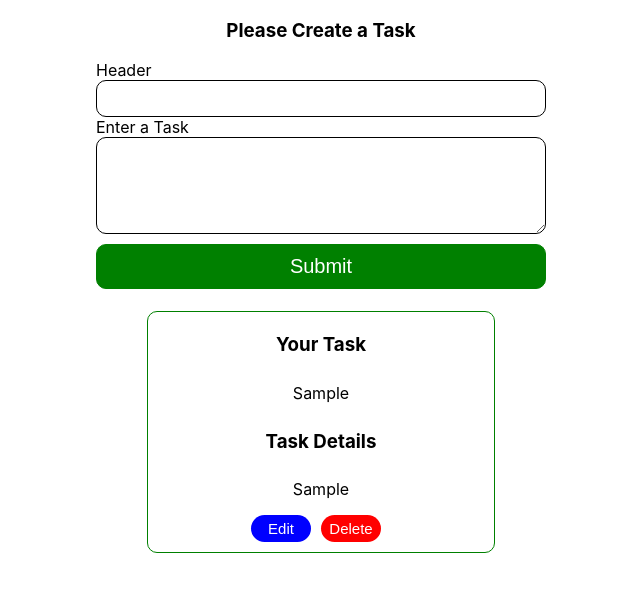
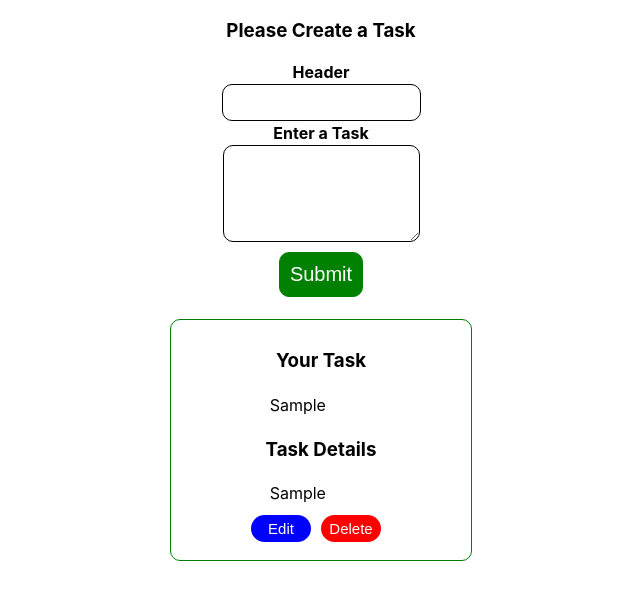
Before and after one commit to janvaljean/Form-Context-Js-Server-Project, a React (Vite) app in the folder form-context-server-project/: page / in a window 1280 px wide. Both pictures are taken after typing "Sample", "Sample" into the empty fields and a click on the button "Submit". Shown: the top 600 px of the page, without its empty margins (319-959 px from the left). Built offline with nearby package versions, Linux system fonts and the light colour scheme.

Commit message:
edit and update cards done

```diff
--- a/form-context-server-project/src/App.css
+++ b/form-context-server-project/src/App.css
@@ -2,22 +2,34 @@
   display: flex;
   flex-direction: column;
   align-items: center;
+  text-align: center;
 }
 .taskCreaterForm {
   display: flex;
   flex-direction: column;
+  justify-content: center;
+  align-items: center;
+
 }
 
 .taskCreateContainer {
   width: 450px;
 }
-.header {
-  text-align: center;
+.taskUpdateContainer {
+  width: 100%;
+  display: flex;
+  flex-direction: column;
+  justify-content: center;
+  align-items: center;
+
+
 }
+
 .taskInput {
   padding: 10px;
-  border: 1px solid black;
-  border-radius: 10px;
+    border: 1px solid black;
+    border-radius: 10px;
+
 }
 .taskButton {
   padding: 10px;
@@ -34,11 +46,11 @@
   border-radius: 10px;
   display: flex;
   flex-direction: column;
-  width: 30%;
   justify-content: center;
   align-items: center;
   margin: 12px;
   height: 30vh;
+  width: 300px;
 }
 
 .taskList {
@@ -74,7 +86,20 @@
   margin: 4px;
   padding: 4px;
   border-radius: 8px;
-  width: 80%;
+  width: 60%;
   text-align: center;
   overflow: auto;
+
 }
+.taskLabel{
+  font-weight: bold;
+  margin: 2px;
+}
+.updateButton{
+  padding: 4px;
+  width: 60%;
+  background-color: orange;
+  border-radius: 8px;
+  text-align: center;
+  margin-top: 4px;
+}
--- a/form-context-server-project/src/App.jsx
+++ b/form-context-server-project/src/App.jsx
@@ -4,31 +4,49 @@ import TaskCreate from "./components/TaskCreate";
 import TaskList from "./components/TaskList";
 
 function App() {
+
   const [tasks, setTasks] = useState([]);
+
   const createTask = (header, task) => {
-    const createdTasks = [
+    setTasks([
       ...tasks,
       {
         id: new Date().getMilliseconds(),
         header,
         task,
       },
-    ];
-    setTasks(createdTasks);
+    ]);
   };
+
   const deleteTaskById = (id) => {
     //! id lifting up
-    //console.log(id);
+
     const filteredTasks = tasks.filter((task) => task.id !== id);
-    //console.log(filteredTasks)
+
     setTasks(filteredTasks);
+  };
+
+  const editTaskById = (id, header, taskDesc) => {
+    //! id lifting up
+    const updatedTasks = tasks.map((task) => {
+      if (task.id === id) {
+        return { id, header: header, task: taskDesc };
+      }
+      return task;
+    });
+
+    setTasks(updatedTasks);
   };
 
   return (
     <div className="App">
-      <TaskCreate onCreate={createTask} />
+      <TaskCreate createTask={createTask} />
       {/* //!prop lifting up */}
-      <TaskList tasks={tasks} onDelete={deleteTaskById} />
+      <TaskList
+        tasks={tasks}
+        deleteTaskById={deleteTaskById}
+        editTaskById={editTaskById}
+      />
     </div>
   );
 }
--- a/form-context-server-project/src/components/TaskCard.jsx
+++ b/form-context-server-project/src/components/TaskCard.jsx
@@ -1,24 +1,49 @@
-import React from "react";
+import React, { useState } from "react";
+import TaskCreate from "./TaskCreate";
 
-const TaskCard = ({ task, onDelete }) => {
+const TaskCard = ({ task, deleteTaskById, editTaskById }) => {
+  const [update, setUpdate] = useState(false);
+
   const handleDelete = () => {
-    onDelete(task.id);
+    deleteTaskById(task.id);
   };
 
-  console.log(task);
+  const handleEdit = () => {
+    setUpdate(!update);
+  };
+
+  const handleSubmit = (id, header, taskDesc) => {
+    setUpdate(false);
+    editTaskById(id, header, taskDesc);
+  };
+
   return (
+    <>
       <div className="card">
+        {update ? (
+          <TaskCreate
+            task={task}
+            taskFormUpdate={true}
+            editTaskById={handleSubmit}
+          />
+        ) : (
+          <div>
             <h3 className="cardHeader">Your Task</h3>
             <p className="cardInfo">{task.header}</p>
             <h3 className="cardHeader">Task Details</h3>
             <p className="cardInfo">{task.task}</p>
             <div className="buttonContainer">
-        <button className="editButton">Edit</button>
+              <button onClick={handleEdit} className="editButton">
+                Edit
+              </button>
               <button onClick={handleDelete} className="deleteButton">
                 Delete
               </button>
             </div>
           </div>
+        )}
+      </div>
+    </>
   );
 };
 
--- a/form-context-server-project/src/components/TaskCreate.jsx
+++ b/form-context-server-project/src/components/TaskCreate.jsx
@@ -1,36 +1,69 @@
 import React from "react";
 import { useState } from "react";
 
-const TaskCreate = ({onCreate}) => {
-  const [task, setTask] = useState("");
-  const [header, setHeader] = useState("");
+const TaskCreate = ({ createTask, task, taskFormUpdate, editTaskById }) => {
+  const [taskDesc, setTaskDesc] = useState(task ? task.task : "");
+  const [header, setHeader] = useState(task ? task.header : "");
 
   const handleChange = (e) => {
     setHeader(e.target.value);
   };
   const handleTaskChange = (e) => {
-    setTask(e.target.value);
+    setTaskDesc(e.target.value);
   };
 
   const handleSubmit = (e) => {
     e.preventDefault();
-    onCreate(header, task); //!prop lifting up
-    setTask("");
+    if (taskFormUpdate) {
+      editTaskById(task.id, header, taskDesc);
+    } else {
+      createTask(header, taskDesc);
+    } //!prop lifting up
+    setTaskDesc("");
     setHeader("");
   };
 
   return (
+    <div>
+      {taskFormUpdate ? (
+        <div className="taskUpdateContainer">
+          <h3 className="header">Please Update your Task</h3>
+
+          <form onSubmit={handleSubmit} className="taskCreaterForm">
+            <label className="taskLabel"> Update your Header</label>
+            <input
+              className="taskInput"
+              value={header}
+              onChange={handleChange}
+            />
+            <label className="taskLabel">Update your Task</label>
+            <textarea
+              className="taskInput"
+              rows={5}
+              value={taskDesc}
+              onChange={handleTaskChange}
+            />
+            <button className="updateButton" type="submit">
+              Update
+            </button>
+          </form>
+        </div>
+      ) : (
         <div className="taskCreateContainer">
           <h3 className="header">Please Create a Task</h3>
 
           <form onSubmit={handleSubmit} className="taskCreaterForm">
             <label className="taskLabel">Header</label>
-        <input className="taskInput" value={header} onChange={handleChange} />
+            <input
+              className="taskInput"
+              value={header}
+              onChange={handleChange}
+            />
             <label className="taskLabel">Enter a Task</label>
             <textarea
               className="taskInput"
               rows={5}
-          value={task}
+              value={taskDesc}
               onChange={handleTaskChange}
             />
             <button className="taskButton" type="submit">
@@ -38,6 +71,8 @@ const TaskCreate = ({onCreate}) => {
             </button>
           </form>
         </div>
+      )}
+    </div>
   );
 };
 
--- a/form-context-server-project/src/components/TaskList.jsx
+++ b/form-context-server-project/src/components/TaskList.jsx
@@ -1,12 +1,16 @@
 import React from "react";
 import TaskCard from "./TaskCard";
 
-const TaskList = ({ tasks ,onDelete }) => {
-
+const TaskList = ({ tasks, deleteTaskById, editTaskById }) => {
   return (
     <div className="taskList">
       {tasks.map((task) => (
-        <TaskCard key={task.id} task={task} onDelete={onDelete} />
+        <TaskCard
+          key={task.id}
+          task={task}
+          deleteTaskById={deleteTaskById}
+          editTaskById={editTaskById}
+        />
       ))}
     </div>
   );
```
Lines whose indentation alone changed are shown as unchanged.
